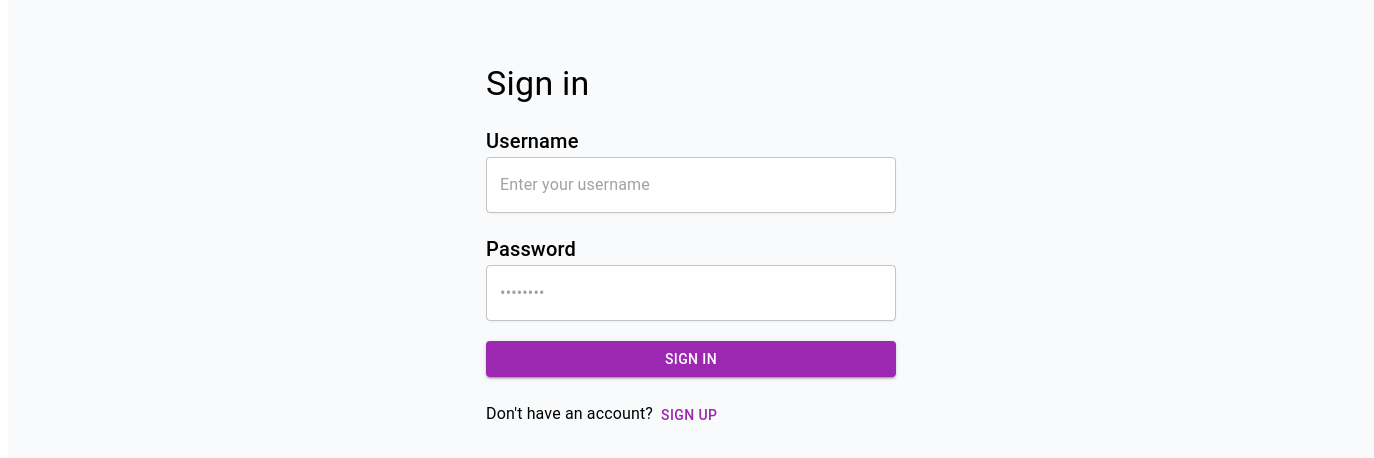
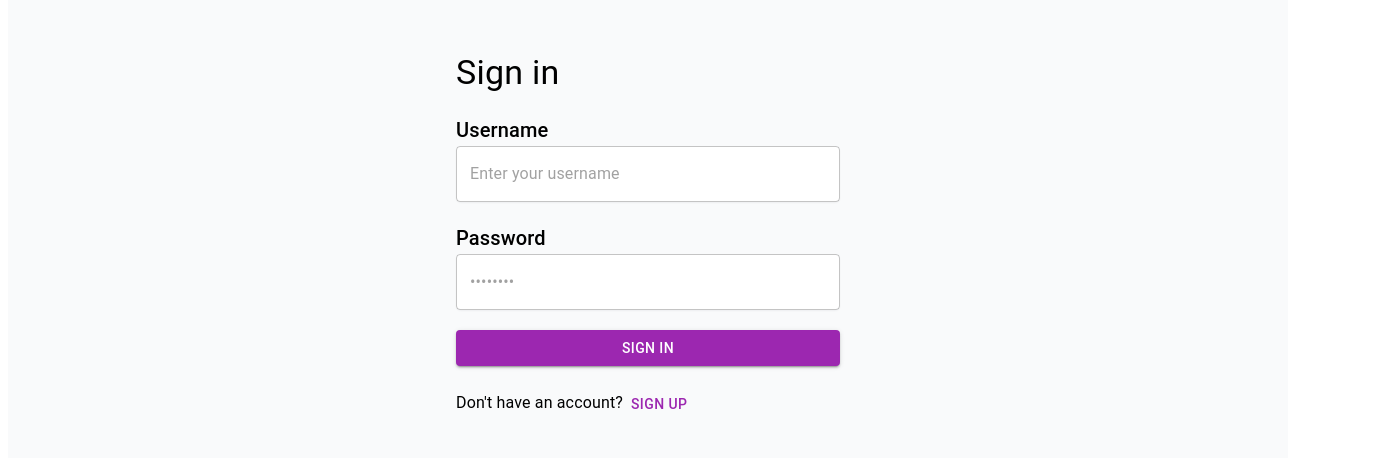
Before and after one commit to nrsanchez2450/todo-frontend, a React (Create React App) app: page /SignIn in a window 1280 px wide. Shown: the part 116-574 px from the top of the page, 1374 px wide, since content can reach past the window. Built offline with nearby package versions, Linux system fonts and the light colour scheme.

Commit message:
changed width and height

```diff
--- a/src/components/App.css
+++ b/src/components/App.css
@@ -4,8 +4,8 @@
 #root {
   background: #f9fafb;
   position: absolute;
-  width: 1366px;
-  height: 746px;
+  width: 100vw;
+  height: 100vh;
 }
 
 .App {
```
